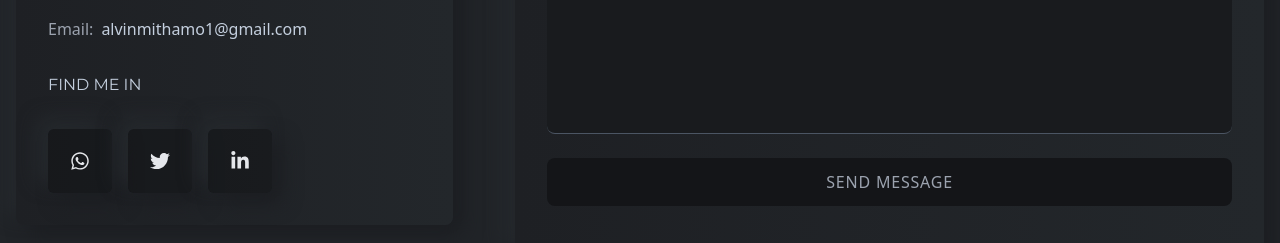
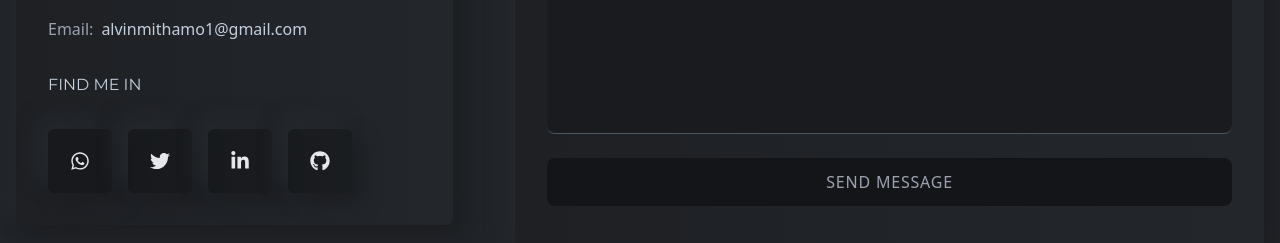
Before and after one commit to alvinmithamo/portifolio-revamp, a React (Create React App) app: page / in a window 1280 px wide. Shown: the part 5420-5663 px from the top of the page. Built offline with nearby package versions, Linux system fonts and the light colour scheme.

Commit message:
added icons

```diff
--- a/src/components/contact/ContactLeft.js
+++ b/src/components/contact/ContactLeft.js
@@ -1,5 +1,5 @@
 import React from 'react'
-import { FaFacebookF, FaTwitter, FaLinkedinIn, FaWhatsapp, FaLocationArrow, FaSearchLocation, FaLinkedin } from "react-icons/fa";
+import { FaFacebookF, FaTwitter, FaLinkedinIn, FaWhatsapp, FaLocationArrow, FaSearchLocation, FaLinkedin, FaGithub } from "react-icons/fa";
 import { contactImg } from "../../assets/index";
 
 const ContactLeft = () => {
@@ -43,6 +43,11 @@ const ContactLeft = () => {
             <FaLinkedinIn/>
           </span>
           </a>
+          <a href="https://github.com/alvinsleek/">
+            <span className="bannerIcon">
+              <FaGithub/>
+            </span>
+          </a>
         </div>
       </div>
     </div>
```
